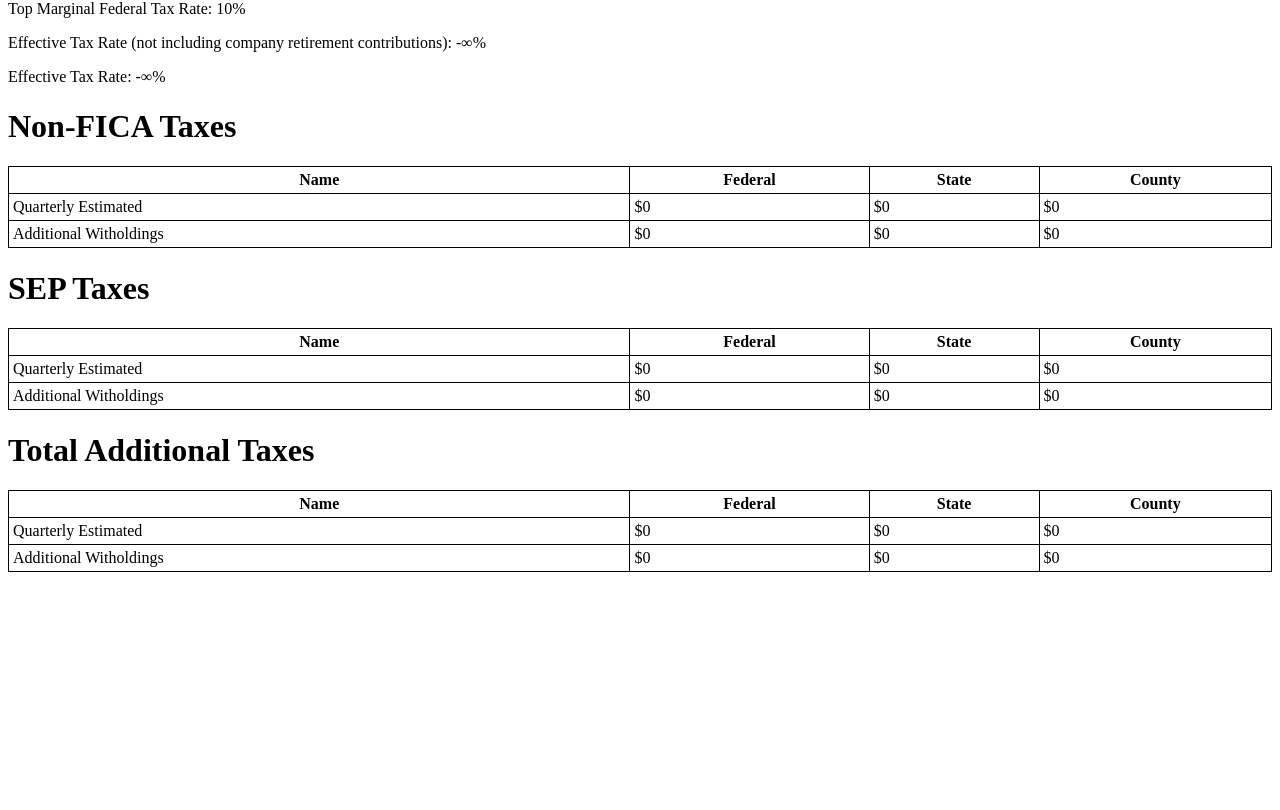
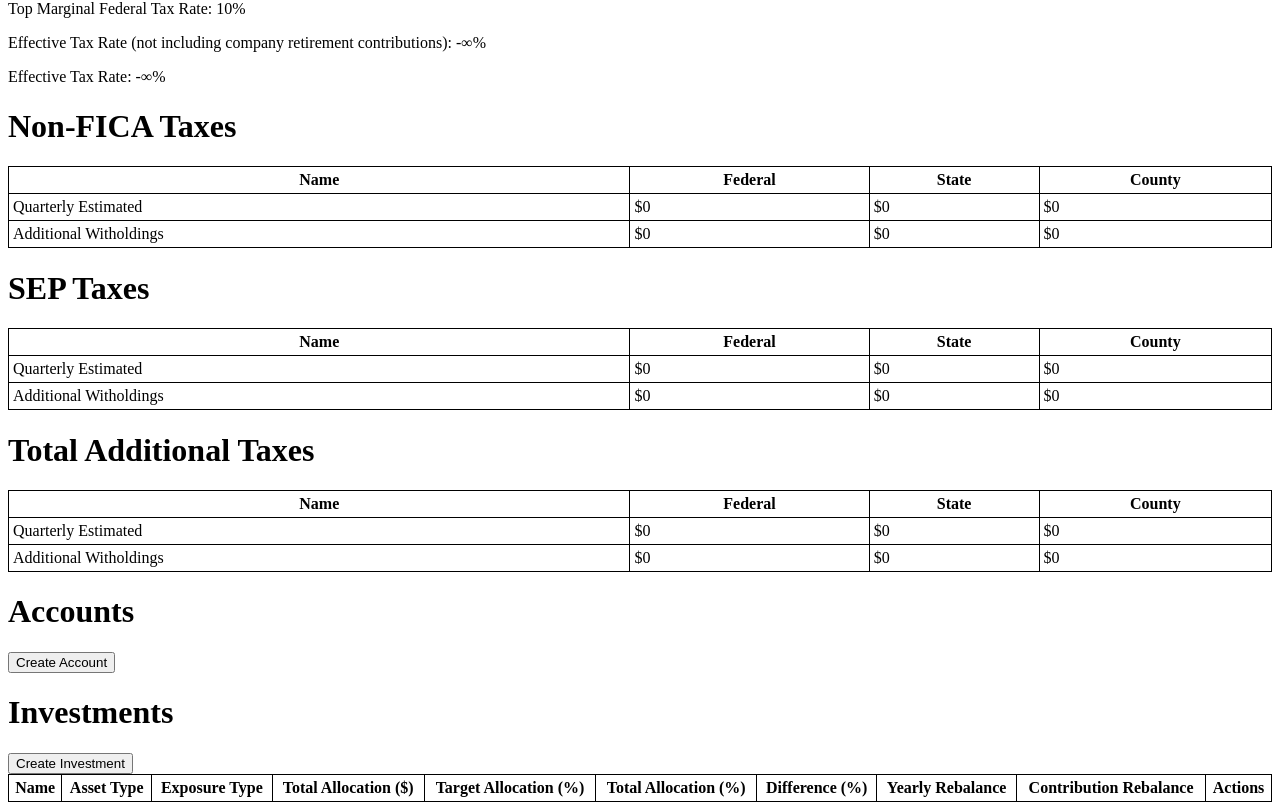
Before and after one commit to cvoege/monies, a React (Vite) app: page / in a window 1280 px wide. Shown: the part 2528-3338 px from the top of the page. Before the commit the page ends 3108 px from the top, so only its background shows below. Built offline with nearby package versions, Linux system fonts and the light colour scheme.

Commit message:
Started investmetns

```diff
--- a/src/index.tsx
+++ b/src/index.tsx
@@ -4,6 +4,7 @@ import { IncomeZone } from './pages/IncomeZone';
 import { PeopleZone } from './pages/PeopleZone';
 import { RetirementAccountZone } from './pages/RetirementAccountZone';
 import { TaxZone } from './pages/TaxZone';
+import { InvestmentZone } from './pages/InvestmentZone';
 
 const App = () => {
   const saved = useSaved();
@@ -34,6 +35,7 @@ const App = () => {
       <IncomeZone />
       <RetirementAccountZone />
       <TaxZone />
+      <InvestmentZone />
     </div>
   );
 };
--- a/src/modules/Income.ts
+++ b/src/modules/Income.ts
@@ -57,7 +57,7 @@ export const incomeTypeOptions: Array<{ label: string; value: Income['incomeType
   { label: 'Non FICA (Dividends, Rent)', value: 'non-fica' },
 ];
 
-export const defaultIncome = (personId: string): Income => {
+export const newIncome = (personId: string): Income => {
   return {
     id: uuidv4(),
     personId: personId,
--- /dev/null
+++ b/src/modules/Investment.ts
@@ -0,0 +1,55 @@
+import { v4 as uuidv4 } from 'uuid';
+
+export type Investment = {
+  id: string;
+  name: string;
+  assetType: 'stock' | 'bond' | 'balanced';
+  exposureType: 'us' | 'international' | 'mixed';
+  targetPercentage: number;
+};
+
+export type Account = {
+  id: string;
+  name: string;
+  type: 'taxable' | 'roth' | 'traditional' | 'hsa';
+};
+
+export type Balance = {
+  id: string;
+  investmentId: string;
+  accountId: string;
+  value: number;
+};
+
+export const newAccount = (): Account => {
+  return {
+    id: uuidv4(),
+    name: '',
+    type: 'taxable',
+  };
+};
+
+export const newInvestment = (): Investment => {
+  return {
+    id: uuidv4(),
+    name: '',
+    assetType: 'stock',
+    exposureType: 'us',
+    targetPercentage: 0,
+  };
+};
+
+export const newBalance = ({
+  investmentId,
+  accountId,
+}: {
+  investmentId: string;
+  accountId: string;
+}): Balance => {
+  return {
+    id: uuidv4(),
+    investmentId,
+    accountId,
+    value: 0,
+  };
+};
--- a/src/modules/Store.ts
+++ b/src/modules/Store.ts
@@ -1,15 +1,18 @@
-import { defaultIncome, Income } from './Income';
+import { newIncome, Income } from './Income';
 import { createStore, Decode, Encode } from './SavedStore';
 import { defaultPerson, Person } from './Person';
 import { defaultRetirementAccountInfo, RetirementAccountInfo } from './RetirementAccount';
+import { Account, Balance, Investment, newAccount, newBalance, newInvestment } from './Investment';
 
 type State = {
-  // Not using "bi-weekly" because we can't decide which that means lol
   w2PaycheckFrequency: 'weekly' | 'every-two-weeks' | 'monthly' | 'twice-per-month';
   downloadStateLink: string | null;
   people: [Person] | [Person, Person];
   incomes: Array<Income>;
   retirementAccountInfo: RetirementAccountInfo;
+  investments: Array<Investment>;
+  accounts: Array<Account>;
+  balances: Array<Balance>;
 };
 
 const defaultState: State = {
@@ -18,6 +21,9 @@ const defaultState: State = {
   incomes: [],
   downloadStateLink: null,
   retirementAccountInfo: defaultRetirementAccountInfo(),
+  investments: [],
+  accounts: [],
+  balances: [],
 };
 
 /* eslint-disable @typescript-eslint/no-explicit-any */
@@ -45,10 +51,13 @@ export const { useStore, useSaved, actions } = createStore({
   currentVersion: CURRENT_STATE_VERSION,
   createActions: ({ get, set, getMemoryState, encodeMemoryState, setMemoryState }) => {
     return {
+      load: () => {
+        set((state) => ({ ...state, investments: [], accounts: [], balances: [] }));
+      },
       createIncome: () => {
         set((state) => ({
           ...state,
-          incomes: [...state.incomes, defaultIncome(state.people[0].id)],
+          incomes: [...state.incomes, newIncome(state.people[0].id)],
         }));
       },
       setIncome:
@@ -162,6 +171,65 @@ export const { useStore, useSaved, actions } = createStore({
       deleteIncome: (id: Income['id']) => () => {
         set((s) => ({ ...s, incomes: s.incomes.filter((i) => i.id !== id) }));
       },
+      setAccountField:
+        (id: Account['id']) =>
+        <K extends keyof Account>(key: K) =>
+        (value: Account[K]) => {
+          const accountIndex = get().accounts.findIndex((account) => account.id === id);
+          const account = get().accounts[accountIndex];
+          if (!account) return;
+
+          set((state) => ({
+            ...state,
+            accounts: [
+              ...state.accounts.slice(0, accountIndex),
+              { ...account, [key]: value },
+              ...state.accounts.slice(accountIndex + 1),
+            ],
+          }));
+        },
+      createAccount: () => {
+        set((s) => ({ ...s, accounts: [...s.accounts, newAccount()] }));
+      },
+      deleteAccount: (id: Account['id']) => () => {
+        set((s) => ({ ...s, accounts: s.accounts.filter((a) => a.id !== id) }));
+      },
+      setInvestmentField:
+        (id: Investment['id']) =>
+        <K extends keyof Investment>(key: K) =>
+        (value: Investment[K]) => {
+          const investmentIndex = get().investments.findIndex((investment) => investment.id === id);
+          const investment = get().investments[investmentIndex];
+          if (!investment) return;
+
+          set((state) => ({
+            ...state,
+            investments: [
+              ...state.investments.slice(0, investmentIndex),
+              { ...investment, [key]: value },
+              ...state.investments.slice(investmentIndex + 1),
+            ],
+          }));
+        },
+      createInvestment: () => {
+        set((s) => ({ ...s, investments: [...s.investments, newInvestment()] }));
+      },
+      deleteInvestment: (id: Investment['id']) => () => {
+        set((s) => ({ ...s, investments: s.investments.filter((a) => a.id !== id) }));
+      },
+      setBalance: (investmentId: string) => (accountId: string) => (value: number | null) => {
+        const existingBalance =
+          get().balances.find(
+            (b) => b.investmentId === investmentId && b.accountId === accountId,
+          ) || newBalance({ investmentId, accountId });
+        set((s) => ({
+          ...s,
+          balances: [
+            ...s.balances.filter((b) => b.id !== existingBalance.id),
+            { ...existingBalance, value: value || 0 },
+          ],
+        }));
+      },
     };
   },
 });
--- a/src/pages/IncomeZone.tsx
+++ b/src/pages/IncomeZone.tsx
@@ -12,9 +12,6 @@ import {
   getCombinedTotalIncome,
 } from '../modules/Income';
 import { formatDollars } from '../modules/String';
-
-// TODO: ability to delete things
-// TODO: deal with bugs when switching from joint to single
 
 export const IncomeZone = () => {
   const { incomes, people } = useStore((s) => ({ incomes: s.incomes, people: s.people }), []);
--- /dev/null
+++ b/src/pages/InvestmentZone.tsx
@@ -0,0 +1,126 @@
+import { useMemo } from 'react';
+import { NumberInput, TextInput } from 'src/components/Input';
+import { SelectInput } from 'src/components/SelectInput';
+import {
+  Table,
+  TableHead,
+  TableRow,
+  TableHeader,
+  TableBody,
+  TableEntry,
+} from 'src/components/Table';
+import { Account, Balance, Investment } from 'src/modules/Investment';
+import { actions, useStore } from 'src/modules/Store';
+import { formatDollars } from 'src/modules/String';
+
+type BalanceMap = Record<Investment['id'], Record<Account['id'], Balance>>;
+
+export const InvestmentZone = () => {
+  const { investments, accounts, balances } = useStore(
+    (s) => ({ investments: s.investments, balances: s.balances, accounts: s.accounts }),
+    [],
+  );
+  const investmentIdToAccountIdToBalance: BalanceMap = useMemo(() => {
+    const result: BalanceMap = {};
+    balances.forEach((balance) => {
+      const a = result[balance.investmentId] || {};
+      a[balance.accountId] = balance;
+      result[balance.investmentId] = a;
+    });
+    return result;
+  }, [balances]);
+
+  return (
+    <div>
+      <h1>Accounts</h1>
+      {accounts.map((account) => {
+        const setField = actions.setAccountField(account.id);
+        return (
+          <div
+            key={account.id}
+            style={{ border: '1px solid black', padding: '10px', marginBottom: '10px' }}
+          >
+            <b>{account.name}</b>
+            Name: <TextInput value={account.name} onChange={setField('name')} />
+            Type:{' '}
+            <SelectInput
+              value={account.type}
+              onChange={setField('type')}
+              options={[
+                { value: 'taxable', label: 'Taxable' },
+                { value: 'hsa', label: 'HSA' },
+                { value: 'roth', label: 'Roth' },
+                { value: 'traditional', label: 'Traditional' },
+              ]}
+            />
+          </div>
+        );
+      })}
+      <button onClick={actions.createAccount}>Create Account</button>
+      <h1>Investments</h1>
+      <button onClick={actions.createInvestment}>Create Investment</button>
+      <Table>
+        <TableHead>
+          <TableRow>
+            <TableHeader>Name</TableHeader>
+            <TableHeader>Asset Type</TableHeader>
+            <TableHeader>Exposure Type</TableHeader>
+            {accounts.map((account) => (
+              <TableHeader key={account.id}>{account.name} Balance ($)</TableHeader>
+            ))}
+            <TableHeader>Total Allocation ($)</TableHeader>
+            <TableHeader>Target Allocation (%)</TableHeader>
+            <TableHeader>Total Allocation (%)</TableHeader>
+            <TableHeader>Difference (%)</TableHeader>
+            <TableHeader>Yearly Rebalance</TableHeader>
+            <TableHeader>Contribution Rebalance</TableHeader>
+            <TableHeader>Actions</TableHeader>
+          </TableRow>
+        </TableHead>
+        <TableBody>
+          {investments.map((investment) => {
+            const setField = actions.setInvestmentField(investment.id);
+            return (
+              <TableRow key={investment.id}>
+                <TableEntry>
+                  <TextInput value={investment.name} onChange={setField('name')} />
+                </TableEntry>
+                <TableEntry>{investment.assetType}</TableEntry>
+                <TableEntry>{investment.exposureType}</TableEntry>
+                {accounts.map((account) => {
+                  const balance = investmentIdToAccountIdToBalance[investment.id]?.[account.id];
+                  return (
+                    <TableEntry key={account.id}>
+                      <NumberInput
+                        value={balance?.value || 0}
+                        onChange={actions.setBalance(investment.id)(account.id)}
+                      />
+                    </TableEntry>
+                  );
+                })}
+                <TableEntry>
+                  {formatDollars(
+                    accounts.reduce((acc, account) => {
+                      const b = investmentIdToAccountIdToBalance[investment.id]?.[account.id];
+                      return acc + (b?.value || 0);
+                    }, 0),
+                  )}
+                </TableEntry>
+                <TableEntry>Target Allocation (%)</TableEntry>
+                <TableEntry>Total Allocation (%)</TableEntry>
+                <TableEntry>Difference (%)</TableEntry>
+                <TableEntry>Yearly Rebalance</TableEntry>
+                <TableEntry>Contribution Rebalance</TableEntry>
+                <TableEntry>Actions</TableEntry>
+              </TableRow>
+            );
+          })}
+        </TableBody>
+      </Table>
+
+      {investments.map((investment) => {
+        return <div key={investment.id}></div>;
+      })}
+    </div>
+  );
+};
```
Also changed, not shown: src/modules/Array.ts (added, +11 -0 lines).
